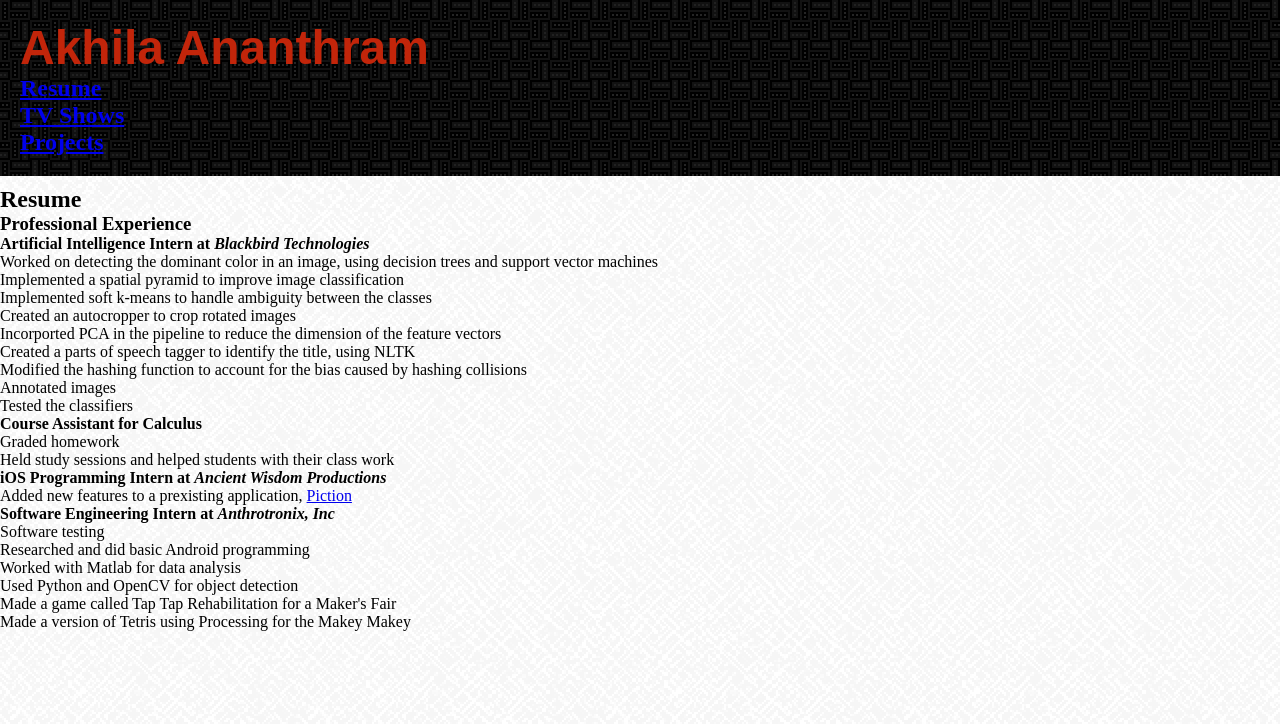
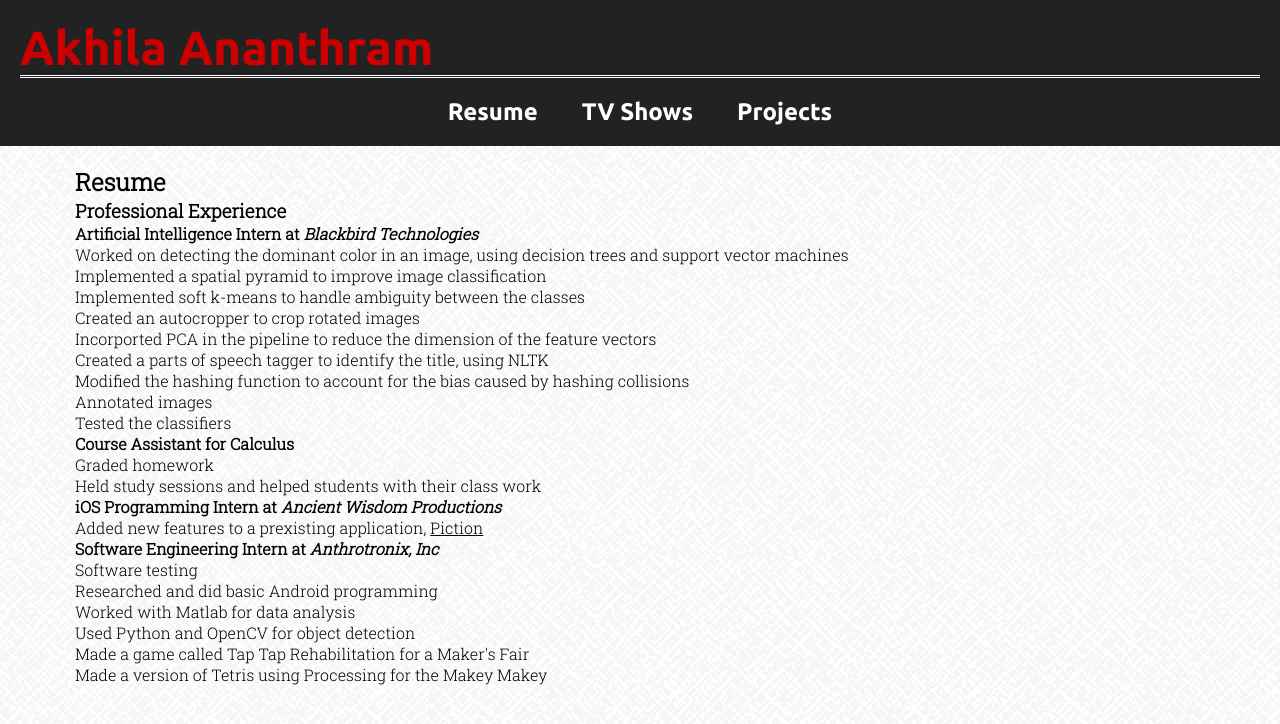
Before and after one commit to akhilaananthram/akhilaananthram.github.io, a plain HTML site: page resume.html in a window 1280 px wide. Drawn offline with Linux system fonts and the light colour scheme.

Commit message:
I am the best at making websites

```diff
--- a/css/common.css
+++ b/css/common.css
@@ -8,21 +8,40 @@ body {
 		background-image:url(../img/background.png);
 }
 header {
-    background-image: url(../img/header.png);
+    /*background-image: url(../img/header.png);*/
+    background-color: #222222;
     margin-bottom: 10px;
     padding: 20px;
+}
+
+a {
+	transition: color 0.25s;
+	color: inherit;
 }
 
 #vanity a {
   font-family: 'Ubuntu', sans-serif;
   text-decoration:none;
-  color: #C2250A;
+  color: #CC0000;
   text-align:left;
   font-size: 1.5em;
 }
 
 #nav {
 	margin-top: 20px;
+}
+
+#nav li{
+	display: inline-block;
+	padding-left: 20px;
+	padding-right: 20px;
+	color: #FFFFFF;
+	font-family: 'Ubuntu', sans-serif;
+}
+
+
+#nav li:hover{
+	color: #C2250A;
 }
 
 h1 {
@@ -34,15 +53,9 @@ h1 {
 }
 
 #nav a {
-	color: #FFFFFF;
+	color: inherit;
 	text-decoration: none;
 }
-
-#nav a:hover {
-	color: #C2250A;
-}
-
-
 
 hr {
     padding: 0;
@@ -51,3 +64,10 @@ hr {
     color: #FFFFFF;
     text-align: center;
 }
+
+
+#contentArea{
+	font-family: 'Roboto Slab', serif;
+	margin-left: 75px;
+	margin-top: 20px;
+}
--- a/resume.html
+++ b/resume.html
@@ -1,19 +1,24 @@
 <!DOCTYPE html>
 <html>
 <head>
-  <title>Akhila Ananthram's Resume</title>
+  <title>Akhila Ananthram's Personal Website</title>
   <meta charset="utf-8">
-  <link rel="stylesheet" href="css/common.css" media="screen">
+  <link rel="stylesheet" href="css/common.css">
+  <link href='http://fonts.googleapis.com/css?family=Ubuntu:400,700' rel='stylesheet' type='text/css'>
+  <link href='http://fonts.googleapis.com/css?family=Roboto+Slab:300' rel='stylesheet' type='text/css'>
 </head>
 
 <body>
 <header>
-  <h1 id="vanity"><a href="./index.html">Akhila Ananthram</a></h1>
-  <h2><a href="./resume.html">Resume</a></h2>
-  <h2><a href="./tv.html">TV Shows</a></h2>
-  <h2><a href="./projects.html">Projects</a></h2>
+<h1 id="vanity"><a href="./index.html">Akhila Ananthram</a></h1>
+<hr>
+<ul id="nav">
+  <li><h2><a href="./resume.html">Resume</a></h2></li>
+  <li><h2><a href="./tv.html">TV Shows</a></h2></li>
+  <li><h2><a href="./projects.html">Projects</a></h2></li>
+</ul>
 </header>
-
+<div id="contentArea">
 <section>
   <h2>Resume</h2>
 
@@ -43,5 +48,6 @@
           <dd>Made a version of Tetris using Processing for the Makey Makey</dd>
   </dl>
 </section>
+</div>
 </body>
 </html>
```
Also changed, not shown: css/main.css (+15 -0 lines), index.html (+12 -4 lines), projects.html (+12 -7 lines), tv.html (+12 -7 lines).
